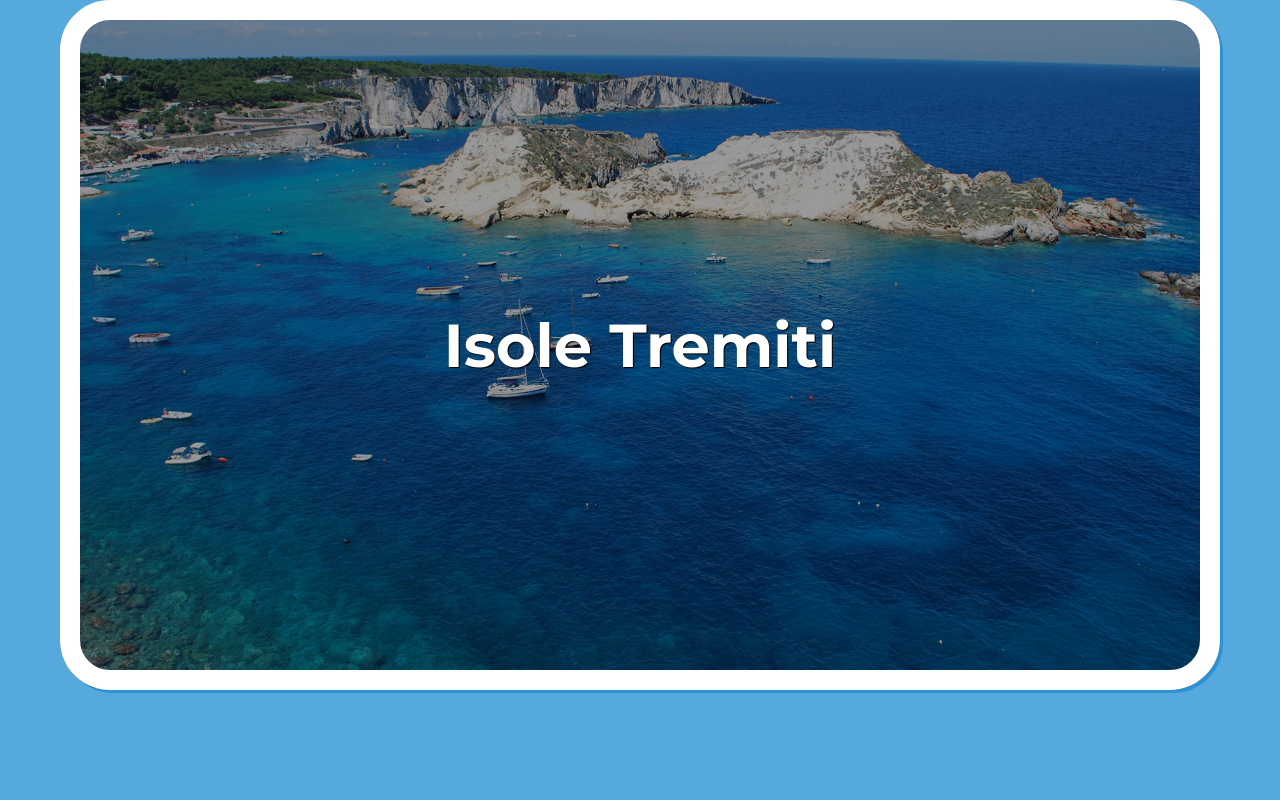
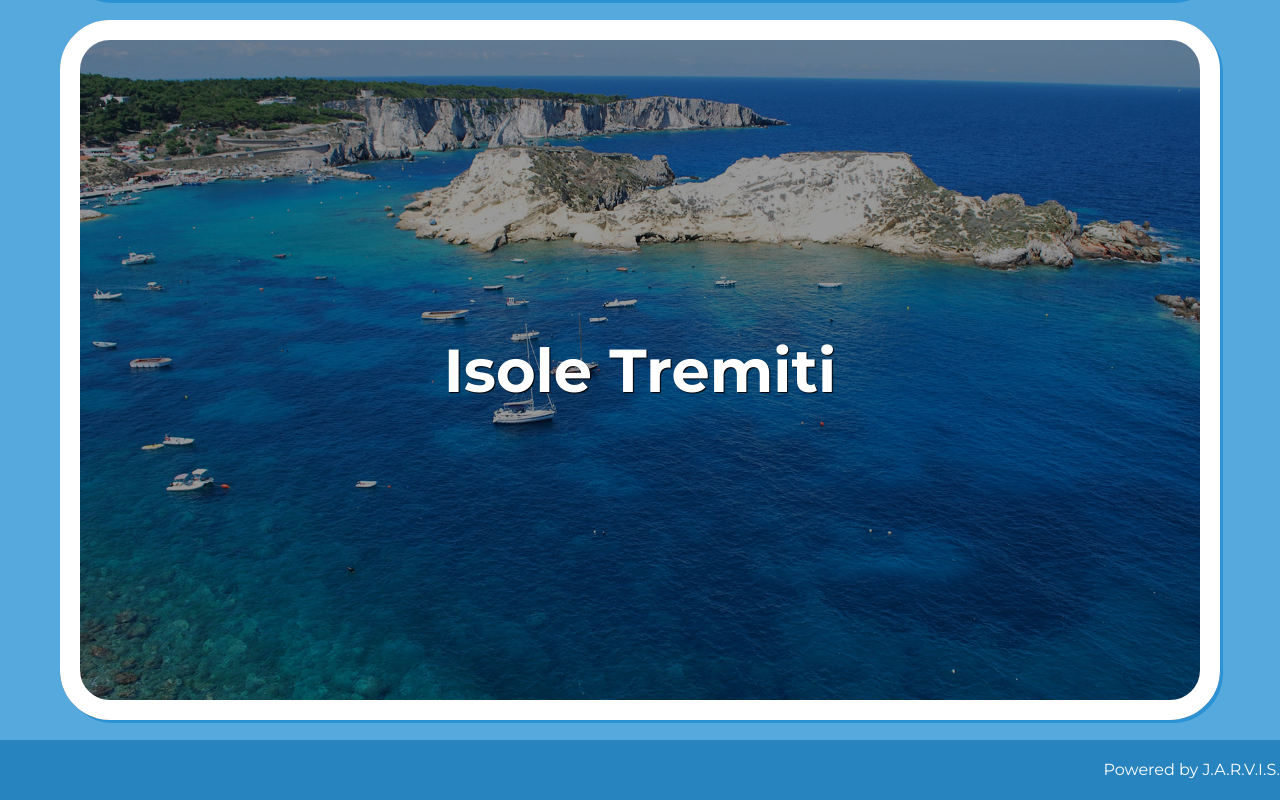
Before and after one commit to Geeogee/htmlcss-airbnb, a plain HTML site: page index.html in a window 1280 px wide. Shown: the part 1510-2310 px from the top of the page. Before the commit the page ends 2220 px from the top, so only its background shows below. Drawn offline with Linux system fonts and the light colour scheme.

Commit message:
Added a footer

```diff
--- a/css/main.css
+++ b/css/main.css
@@ -26,13 +26,6 @@ body {
 
 /* Nav CSS */
 
-#logo {
-  width: 75px;
-  position: absolute;
-  top: 50%;
-  transform: translateY(-50%);
-}
-
 #nav-menu {
   width: 100%;
   height: 80px;
@@ -42,6 +35,13 @@ body {
   bottom: 0;
   z-index: 99;
   line-height: 80px;
+}
+
+#logo {
+  width: 75px;
+  position: absolute;
+  top: 50%;
+  transform: translateY(-50%);
 }
 
 #nav-menu ul {
@@ -70,12 +70,10 @@ body {
   background-color: #F4720F;
 }
 
-
-
 /* Main CSS  */
 
 .modernBlock {
-  height: calc(100vh - 110px); /* 100vh-margintop-nav height */
+  height: calc(100vh - 100px); /* 100vh - margintop - nav height */
   background-size: cover;
   position: relative;
   border-radius: 50px;
@@ -141,3 +139,17 @@ body {
 .isole-tremiti {
   background-image: url("../img/isole-tremiti.jpg");
 }
+
+/* Footer CSS */
+
+#jarvis {
+  height: 60px;
+  background-color: #2784be;
+}
+
+.footerText {
+  color: #FFF;
+  text-align: right;
+  font-weght: bold;
+  line-height: 60px;
+}
--- a/index.html
+++ b/index.html
@@ -84,7 +84,10 @@
     </main>
 
     <!-- Powered by J.A.R.V.I.S. -->
-    <footer>
+    <footer id="jarvis">
+      <div class="footerText">
+        Powered by J.A.R.V.I.S.
+      </span>
     </footer>
 
   </body>
```
